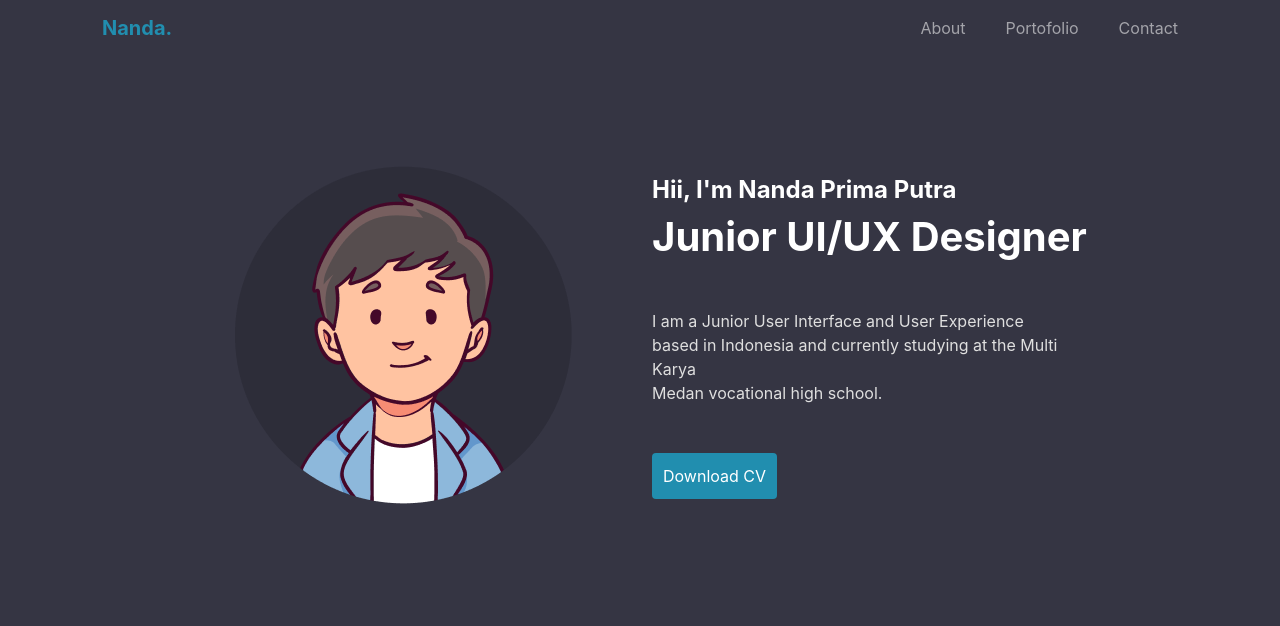
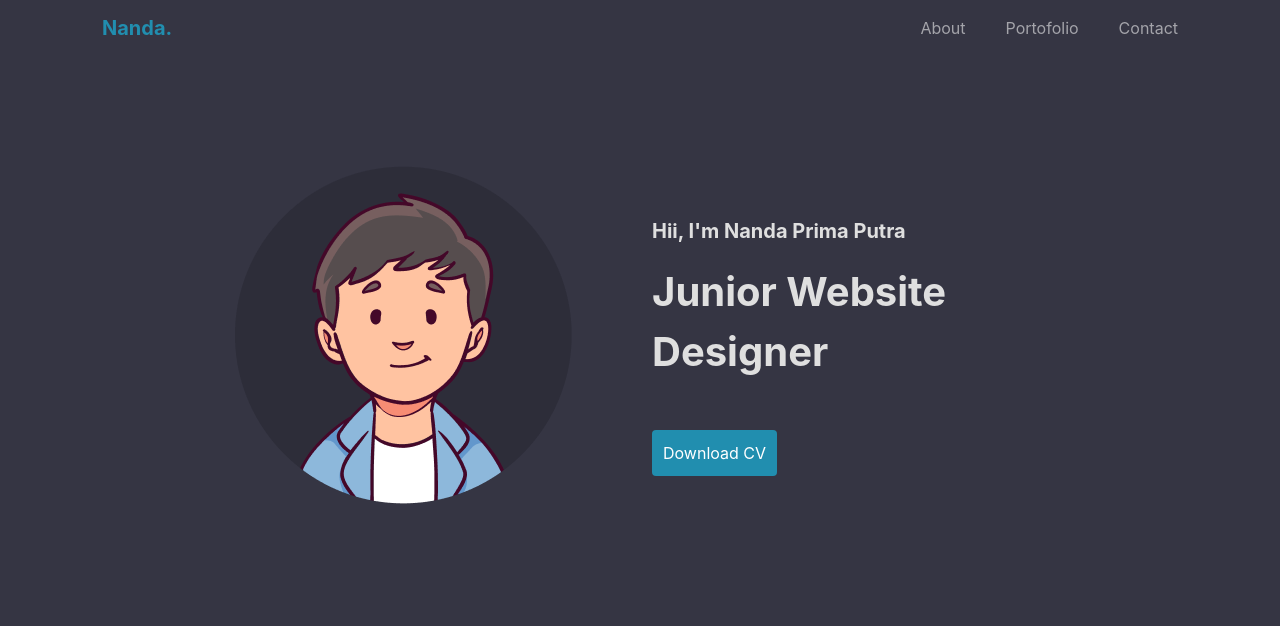
Before and after one commit to Nandaprima/Nandaprima.github.io, a plain HTML site: page index.html in a window 1280 px wide. Shown: the top 626 px of the page. Drawn offline with nearby package versions, Linux system fonts and the light colour scheme; no server answers.

Commit message:
mengubah text

```diff
--- a/index.html
+++ b/index.html
@@ -60,16 +60,8 @@
                                     <img src="image/profile.png" alt="" class="img-fluid m-auto">
                                 </div>
                                 <div class="col-sm-6 about">
-                                    <h4 class="fw-bold">Hii, I'm Nanda Prima Putra</h4>
-                                    <h1 class="fw-bold mb-5">Junior UI/UX Designer</h1>
-
-                                    <p>I am a Junior User Interface and User Experience
-                                        <br>
-                                        based in Indonesia and currently studying at the Multi Karya
-                                        <br>
-                                        Medan vocational high school.
-                                    </p>
-
+                                    <p class="fw-bold fs-5">Hii, I'm <span> Nanda Prima Putra </span></p>
+                                    <p class="fw-bold fs-1 mb-5">Junior Website Designer</p>
                                     <div class="row download-cv mt-5 mb-5">
                                         <div class="col-sm-12">
                                             <button class="btn Download">Download CV</button>
@@ -250,6 +242,8 @@
                                 </div>
                             </div>
                         </div>
+
+
                     </div>
 
 
--- a/style.css
+++ b/style.css
@@ -35,7 +35,7 @@ body {
 }
 
 .about {
-    margin-top: 80px;
+    margin-top: 150px;
 }
 
 .sosmed .icon,
@@ -132,13 +132,19 @@ body {
 }
 
 @media screen and (max-width: 992px) {
-    .about h4 {
+    .about p {
         margin-top: -20px;
     }
 }
 
 @media screen and (max-width: 767px) {
     .about {
-        margin-top: -10px;
+        margin-top: 70px !important;
     }
 }
+
+@media only screen and (max-width: 1399px) and (min-width: 993px) {
+    .about {
+        margin-top: 120px !important;
+    }
+}
```
